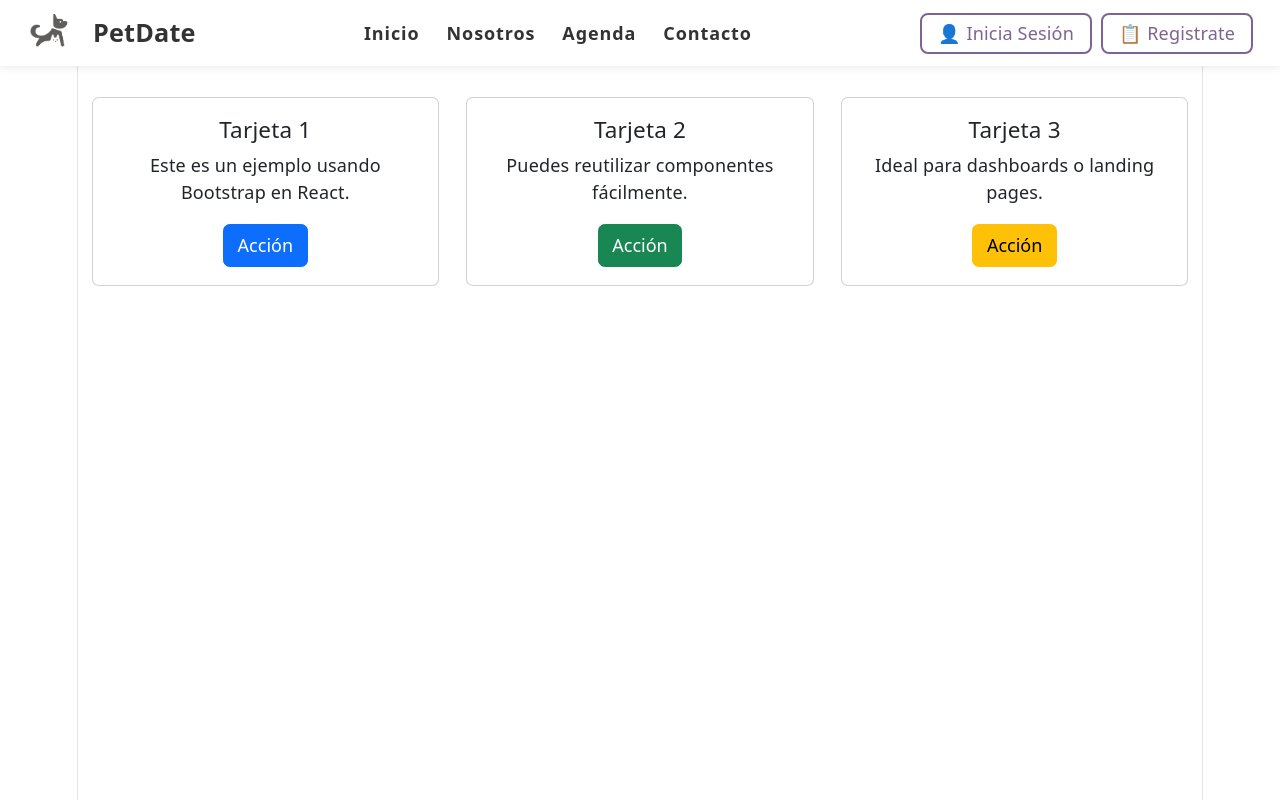
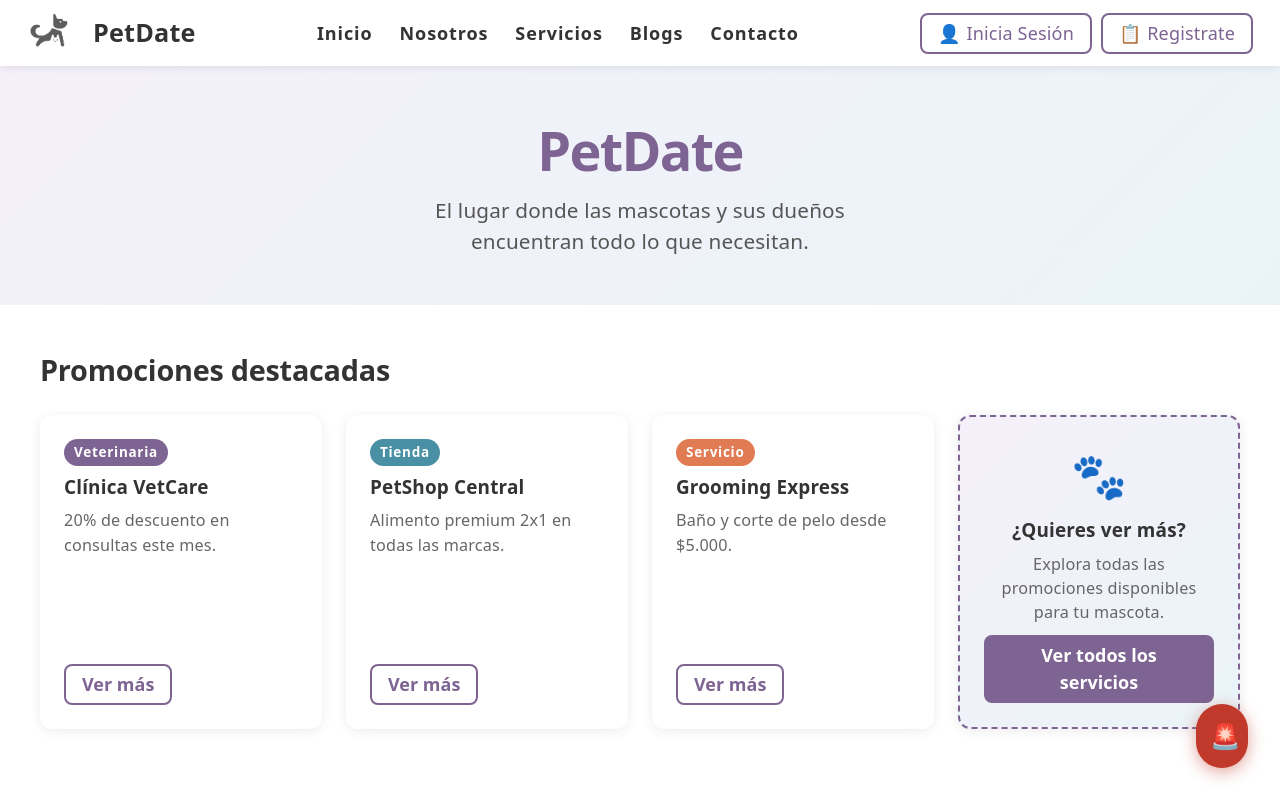
Before and after one commit to elpanxo/PetDate-Proyect, a React (Vite) app in the folder Proyecto/Frontend/: page / in a window 1280 px wide. Built offline with nearby package versions, Linux system fonts and the light colour scheme.

Commit message:
Arreglos a LandingPage, integracion de botones inicio sesion y registro

```diff
--- a/Proyecto/Frontend/src/App.jsx
+++ b/Proyecto/Frontend/src/App.jsx
@@ -1,82 +1,17 @@
-import { useState, useEffect } from 'react'
-import { Routes, Route, useNavigate } from 'react-router-dom'
-import { Container, Row, Col, Button, Card } from 'react-bootstrap'
+import { Routes, Route } from 'react-router-dom'
 import Login from './components/login/Login'
 import Register from './components/login/Register'
-import AppNavbar from './components/navbar/Navbar'
+import Home from './components/home/Home'
 import './App.css'
 
-function HomeContent() {
-  const [user, setUser] = useState(null)
-  const navigate = useNavigate()
-
-  useEffect(() => {
-    const userData = localStorage.getItem('user')
-    if (userData) {
-      setUser(JSON.parse(userData))
-    }
-  }, [])
-
-  const handleLogout = () => {
-    localStorage.removeItem('user')
-    navigate('/login')
-  }
-
-  return (
-    <>
-      <AppNavbar />
-      <main style={{ paddingTop: '70px' }}>
-      <Container className="mt-4">
-        <Row>
-          <Col md={4}>
-            <Card>
-              <Card.Body>
-                <Card.Title>Tarjeta 1</Card.Title>
-                <Card.Text>
-                  Este es un ejemplo usando Bootstrap en React.
-                </Card.Text>
-                <Button variant="primary">Acción</Button>
-              </Card.Body>
-            </Card>
-          </Col>
-
-          <Col md={4}>
-            <Card>
-              <Card.Body>
-                <Card.Title>Tarjeta 2</Card.Title>
-                <Card.Text>
-                  Puedes reutilizar componentes fácilmente.
-                </Card.Text>
-                <Button variant="success">Acción</Button>
-              </Card.Body>
-            </Card>
-          </Col>
-
-          <Col md={4}>
-            <Card>
-              <Card.Body>
-                <Card.Title>Tarjeta 3</Card.Title>
-                <Card.Text>
-                  Ideal para dashboards o landing pages.
-                </Card.Text>
-                <Button variant="warning">Acción</Button>
-              </Card.Body>
-            </Card>
-          </Col>
-        </Row>
-      </Container>
-      </main>
-    </>
-  )
-}
-
+// AQUI ESTA LAS RUTAS DE LA APP, HACIA DONDE SE REDIRIGE
 
 function App() {
   return (
     <Routes>
       <Route path="/login" element={<Login />} />
       <Route path="/register" element={<Register />} />
-      <Route path="/" element={<HomeContent />} />
+      <Route path="/" element={<Home />} />
     </Routes>
   )
 }
--- /dev/null
+++ b/Proyecto/Frontend/src/components/home/Home.css
@@ -0,0 +1,172 @@
+/* Hero */
+.home-hero {
+  padding-top: 70px;
+  min-height: 280px;
+  display: flex;
+  align-items: center;
+  justify-content: center;
+  background: linear-gradient(135deg, #f5f0fa 0%, #eaf4f8 100%);
+  text-align: center;
+}
+
+.home-hero__content {
+  padding: 48px 24px;
+}
+
+.home-hero__title {
+  font-size: 3rem;
+  font-weight: 800;
+  color: #7e6492;
+  margin-bottom: 12px;
+}
+
+.home-hero__slogan {
+  font-size: 1.15rem;
+  color: #555;
+  max-width: 520px;
+  margin: 0 auto;
+}
+
+/* Promociones */
+.home-promos {
+  padding: 48px 40px;
+}
+
+.home-promos__title {
+  font-size: 1.6rem;
+  font-weight: 700;
+  color: #333;
+  margin-bottom: 28px;
+}
+
+.home-promos__grid {
+  display: grid;
+  grid-template-columns: repeat(4, 1fr);
+  gap: 24px;
+}
+
+/* Tarjeta de promoción */
+.promo-card {
+  background: #fff;
+  border-radius: 12px;
+  box-shadow: 0 2px 12px rgba(0, 0, 0, 0.08);
+  padding: 24px;
+  display: flex;
+  flex-direction: column;
+  gap: 10px;
+  transition: box-shadow 0.2s;
+}
+
+.promo-card--all {
+  background: linear-gradient(135deg, #f5f0fa, #eaf4f8);
+  border: 2px dashed #7e6492;
+  align-items: center;
+  text-align: center;
+  justify-content: center;
+}
+
+.promo-card__all-icon {
+  font-size: 2.5rem;
+}
+
+.promo-card:hover {
+  box-shadow: 0 4px 20px rgba(0, 0, 0, 0.13);
+}
+
+.promo-card__badge {
+  align-self: flex-start;
+  color: #fff;
+  font-size: 0.75rem;
+  font-weight: 600;
+  padding: 3px 10px;
+  border-radius: 20px;
+  letter-spacing: 0.04rem;
+}
+
+.promo-card__name {
+  font-size: 1.05rem;
+  font-weight: 700;
+  color: #333;
+  margin: 0;
+}
+
+.promo-card__desc {
+  font-size: 0.9rem;
+  color: #666;
+  margin: 0;
+  flex-grow: 1;
+}
+
+.promo-card__btn {
+  align-self: flex-start;
+  background: transparent;
+  border: 2px solid #7e6492;
+  color: #7e6492;
+  border-radius: 8px;
+  padding: 5px 16px;
+  font-weight: 600;
+  cursor: pointer;
+  transition: background 0.2s, color 0.2s;
+}
+
+.promo-card__btn:hover {
+  background: #7e6492;
+  color: #fff;
+}
+
+.promo-card__btn--all {
+  align-self: center;
+  background: #7e6492;
+  color: #fff;
+}
+
+.promo-card__btn--all:hover {
+  background: #5f4c72;
+}
+
+/* Botón flotante urgencias */
+.fab {
+  position: fixed;
+  bottom: 32px;
+  right: 32px;
+  z-index: 1000;
+  display: flex;
+  align-items: center;
+  gap: 0;
+  background: #c0392b;
+  color: #fff;
+  border-radius: 50px;
+  padding: 14px;
+  box-shadow: 0 4px 16px rgba(192, 57, 43, 0.45);
+  cursor: pointer;
+  width: 52px;
+  overflow: hidden;
+  transition: width 0.35s ease, padding 0.35s ease, box-shadow 0.2s;
+  white-space: nowrap;
+}
+
+.fab:hover {
+  width: 240px;
+  padding: 14px 20px;
+  box-shadow: 0 6px 24px rgba(192, 57, 43, 0.55);
+}
+
+.fab__icon {
+  font-size: 1.35rem;
+  flex-shrink: 0;
+}
+
+.fab__label {
+  font-size: 0.9rem;
+  font-weight: 700;
+  opacity: 0;
+  max-width: 0;
+  overflow: hidden;
+  transition: opacity 0.25s ease 0.1s, max-width 0.35s ease;
+  letter-spacing: 0.02rem;
+}
+
+.fab:hover .fab__label {
+  opacity: 1;
+  max-width: 200px;
+}
--- /dev/null
+++ b/Proyecto/Frontend/src/components/home/Home.jsx
@@ -0,0 +1,64 @@
+import AppNavbar from '../navbar/Navbar'
+import './Home.css'
+
+const promotions = [
+  { id: 1, type: 'Veterinaria', name: 'Clínica VetCare', description: '20% de descuento en consultas este mes.', badge: 'Veterinaria' },
+  { id: 2, type: 'Tienda', name: 'PetShop Central', description: 'Alimento premium 2x1 en todas las marcas.', badge: 'Tienda' },
+  { id: 3, type: 'Servicio', name: 'Grooming Express', description: 'Baño y corte de pelo desde $5.000.', badge: 'Servicio' },
+  { id: 4, type: 'Veterinaria', name: 'Hospital Animal Sur', description: 'Vacunación anual con 30% off.', badge: 'Veterinaria' },
+  { id: 5, type: 'Tienda', name: 'Mundo Mascota', description: 'Accesorios y juguetes con envío gratis.', badge: 'Tienda' },
+  { id: 6, type: 'Servicio', name: 'PetHotel & Spa', description: 'Guardería nocturna para tu mascota.', badge: 'Servicio' },
+]
+
+const badgeColor = {
+  Veterinaria: '#7e6492',
+  Tienda: '#4a90a4',
+  Servicio: '#e07b54',
+}
+
+function Home() {
+  return (
+    <>
+      <AppNavbar />
+
+      {/* Hero / descripción */}
+      <section className="home-hero">
+        <div className="home-hero__content">
+          <h1 className="home-hero__title">PetDate</h1>
+          <p className="home-hero__slogan">El lugar donde las mascotas y sus dueños encuentran todo lo que necesitan.</p>
+        </div>
+      </section>
+
+      {/* Botón flotante urgencias */}
+      <div className="fab">
+        <span className="fab__icon">🚨</span>
+        <span className="fab__label">Urgencia 24/7</span>
+      </div>
+
+      {/* Promociones */}
+      <section className="home-promos">
+        <h2 className="home-promos__title">Promociones destacadas</h2>
+        <div className="home-promos__grid">
+          {promotions.slice(0, 3).map((promo) => (
+            <div key={promo.id} className="promo-card">
+              <span className="promo-card__badge" style={{ backgroundColor: badgeColor[promo.type] }}>
+                {promo.badge}
+              </span>
+              <h3 className="promo-card__name">{promo.name}</h3>
+              <p className="promo-card__desc">{promo.description}</p>
+              <button className="promo-card__btn">Ver más</button>
+            </div>
+          ))}
+          <div className="promo-card promo-card--all">
+            <span className="promo-card__all-icon">🐾</span>
+            <h3 className="promo-card__name">¿Quieres ver más?</h3>
+            <p className="promo-card__desc">Explora todas las promociones disponibles para tu mascota.</p>
+            <button className="promo-card__btn promo-card__btn--all">Ver todos los servicios</button>
+          </div>
+        </div>
+      </section>
+    </>
+  )
+}
+
+export default Home
--- a/Proyecto/Frontend/src/components/login/Login.jsx
+++ b/Proyecto/Frontend/src/components/login/Login.jsx
@@ -1,6 +1,7 @@
 import React, { useState } from 'react';
 import { Container, Row, Col, Form, Button, Card, Alert } from 'react-bootstrap';
 import { useNavigate, Link } from 'react-router-dom';
+import AuthNavbar from '../navbar/AuthNavbar';
 
 const Login = () => {
   const [email, setEmail] = useState('');
@@ -16,7 +17,9 @@ const Login = () => {
   };
 
   return (
-    <Container className="d-flex justify-content-center align-items-center" style={{ minHeight: '100vh' }}>
+    <>
+    <AuthNavbar />
+    <Container className="d-flex justify-content-center align-items-center" style={{ minHeight: '100vh', paddingTop: '70px' }}>
       <Row className="w-100">
         <Col md={6} lg={4} className="mx-auto">
           <Card className="shadow">
@@ -64,6 +67,7 @@ const Login = () => {
         </Col>
       </Row>
     </Container>
+    </>
   );
 };
 
--- a/Proyecto/Frontend/src/components/login/Register.jsx
+++ b/Proyecto/Frontend/src/components/login/Register.jsx
@@ -1,6 +1,7 @@
 import React, { useState } from 'react';
 import { Container, Row, Col, Form, Button, Card, Alert } from 'react-bootstrap';
 import { useNavigate, Link } from 'react-router-dom';
+import AuthNavbar from '../navbar/AuthNavbar';
 
 const Register = () => {
   const [name, setName] = useState('');
@@ -33,7 +34,9 @@ const Register = () => {
   };
 
   return (
-    <Container className="d-flex justify-content-center align-items-center" style={{ minHeight: '100vh' }}>
+    <>
+    <AuthNavbar />
+    <Container className="d-flex justify-content-center align-items-center" style={{ minHeight: '100vh', paddingTop: '70px' }}>
       <Row className="w-100">
         <Col md={6} lg={5} className="mx-auto">
           <Card className="shadow">
@@ -104,6 +107,7 @@ const Register = () => {
         </Col>
       </Row>
     </Container>
+    </>
   );
 };
 
--- /dev/null
+++ b/Proyecto/Frontend/src/components/navbar/AuthNavbar.jsx
@@ -0,0 +1,24 @@
+import { Link } from 'react-router-dom';
+import logo from '../../assets/logo/petdate-logo.png';
+import 'bootstrap/dist/css/bootstrap.min.css';
+import './Navbar.css';
+
+function AuthNavbar() {
+  return (
+    <nav className="navbar fixed-top bg-custom">
+      <div className="container-fluid px-4 d-flex align-items-center justify-content-center">
+        <Link to="/" className="d-flex align-items-center gap-3 text-decoration-none">
+          <img
+            src={logo}
+            alt="PetDate"
+            className="brand-logo"
+            style={{ width: '48px', height: '48px', objectFit: 'contain' }}
+          />
+          <span className="brand-text">PetDate</span>
+        </Link>
+      </div>
+    </nav>
+  );
+}
+
+export default AuthNavbar;
--- a/Proyecto/Frontend/src/components/navbar/Navbar.jsx
+++ b/Proyecto/Frontend/src/components/navbar/Navbar.jsx
@@ -9,7 +9,7 @@ function Navbar() {
       <div className="container-fluid px-4 d-flex align-items-center">
 
         {/* Brand */}
-        <div className="d-flex align-items-center gap-3 flex-shrink-0">
+        <Link to="/" className="d-flex align-items-center gap-3 flex-shrink-0 text-decoration-none">
           <img
             src={logo}
             alt="PetDate"
@@ -17,7 +17,7 @@ function Navbar() {
             style={{ width: '48px', height: '48px', objectFit: 'contain' }}
           />
           <span className="brand-text">PetDate</span>
-        </div>
+        </Link>
 
         {/* Navigation links (centro) */}
         <div className="d-none d-md-flex justify-content-center flex-grow-1">
@@ -29,7 +29,10 @@ function Navbar() {
               <a className="nav-link nav-link-custom" href="#nosotros">Nosotros</a>
             </li>
             <li className="nav-item">
-              <a className="nav-link nav-link-custom" href="#agenda">Agenda</a>
+              <a className="nav-link nav-link-custom" href="#servicios">Servicios</a>
+            </li>
+            <li className="nav-item">
+              <a className="nav-link nav-link-custom" href="#blogs">Blogs</a>
             </li>
             <li className="nav-item">
               <a className="nav-link nav-link-custom" href="#contacto">Contacto</a>
--- a/Proyecto/Frontend/src/index.css
+++ b/Proyecto/Frontend/src/index.css
@@ -55,11 +55,7 @@ body {
 }
 
 #root {
-  width: 1126px;
-  max-width: 100%;
-  margin: 0 auto;
-  text-align: center;
-  border-inline: 1px solid var(--border);
+  width: 100%;
   min-height: 100svh;
   display: flex;
   flex-direction: column;
```
